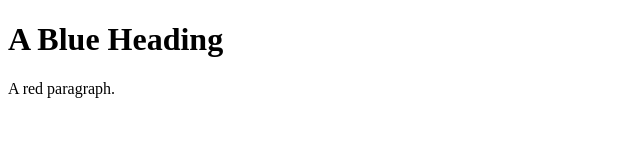
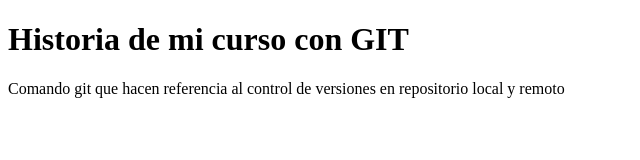
Before and after one commit to CarlosEduardoCardonaB/curso_git_platzi, a plain HTML site: page index.html in a window 1280 px wide. Shown: the whole page, without its empty margins (0-640 px from the left). Drawn offline with Linux system fonts and the light colour scheme.

Commit message:
HTML modificado

```diff
--- a/index.html
+++ b/index.html
@@ -6,9 +6,9 @@
     </head>
 <body>
 
-<h1>A Blue Heading</h1>
+<h1>Historia de mi curso con GIT</h1>
 
-<p>A red paragraph.</p>
+<p>Comando git que hacen referencia al control de versiones en repositorio local y remoto</p>
 
 </body>
 </html>
```
